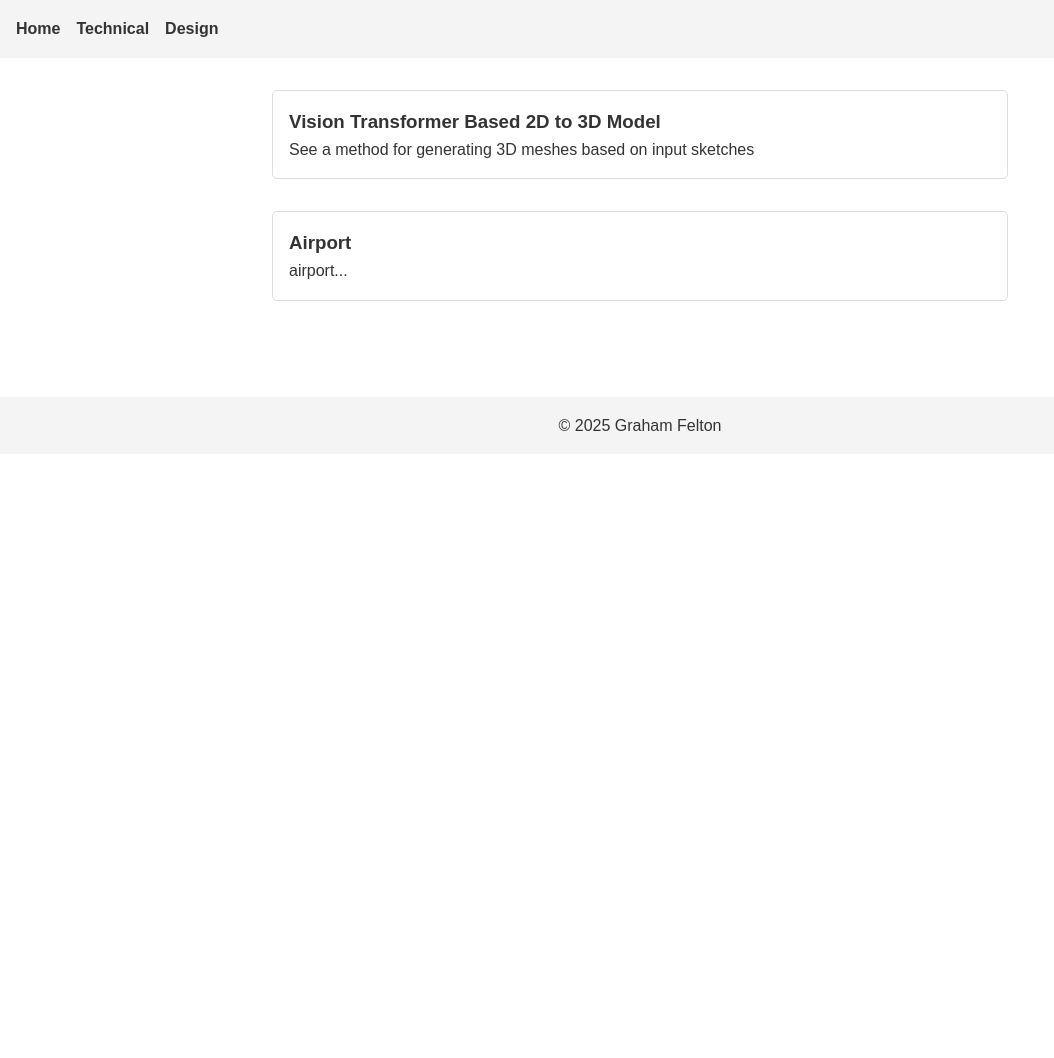
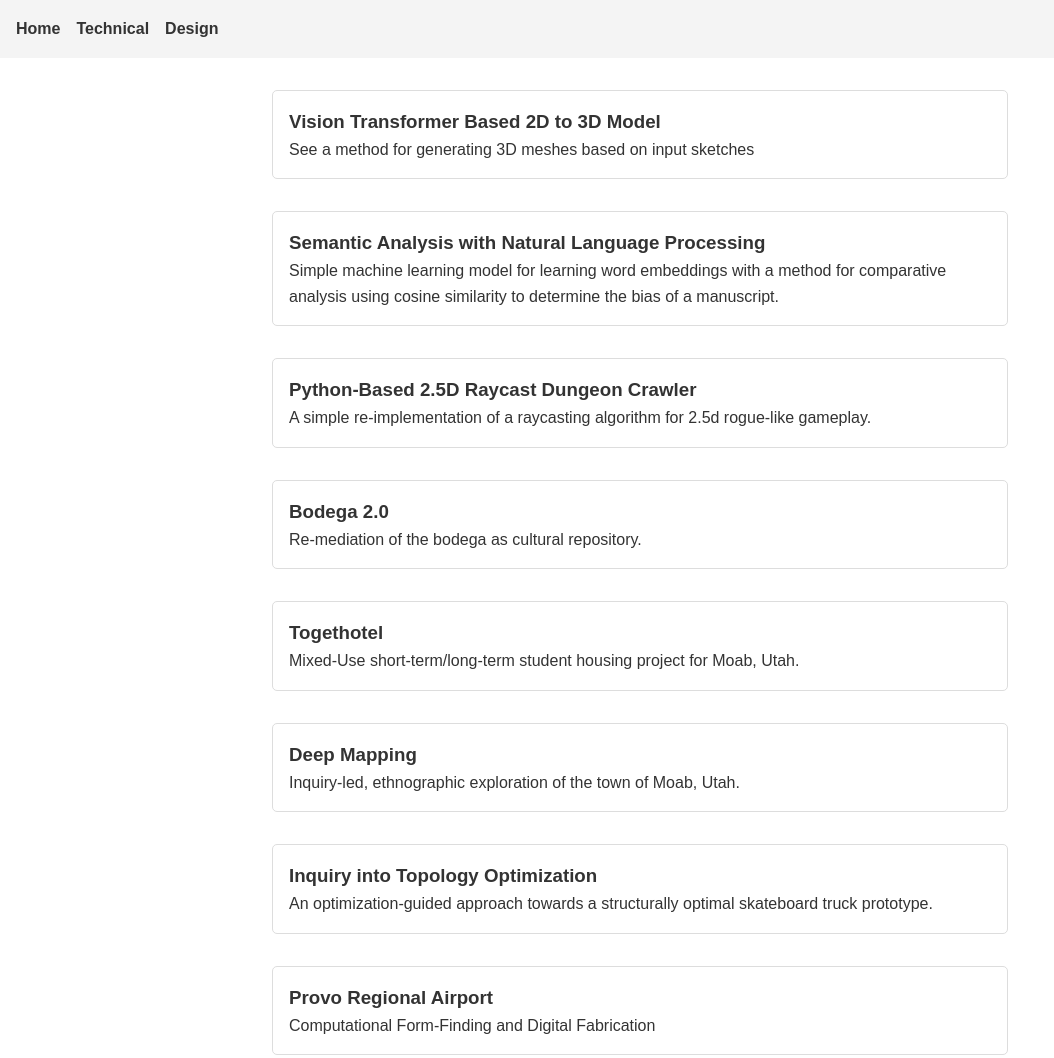
Before and after one commit to 1gfelton/test_website, an Eleventy site: page src/index.html in a window 1280 px wide. Shown: the top 1058 px of the page, without its empty margins (0-1054 px from the left). Before the commit the page ends 800 px from the top, so only its background shows below. Built offline with nearby package versions, Linux system fonts and the light colour scheme; Eleventy itself is replaced by a stand-in of ours; files that its build step writes are made by us from their sources.

Commit message:
fixed bugs

```diff
--- a/src/_data/projects.json
+++ b/src/_data/projects.json
@@ -4,13 +4,43 @@
             "title": "Vision Transformer Based 2D to 3D Model",
             "description": "See a method for generating 3D meshes based on input sketches",
             "previewImage": "/img/triplanes.jpg"
+        },
+        {
+            "title": "Semantic Analysis with Natural Language Processing",
+            "description": "Simple machine learning model for learning word embeddings with a method for comparative analysis using cosine similarity to determine the bias of a manuscript.",
+            "previewImage": "/img/ihb.gif"
+        },
+        {
+            "title": "Python-Based 2.5D Raycast Dungeon Crawler",
+            "description": "A simple re-implementation of a raycasting algorithm for 2.5d rogue-like gameplay.",
+            "previewImage": "/img/anim.gif"
         }
     ],
     "design": [
         {
-            "title": "Airport",
-            "description": "airport...",
-            "previewImage": "/img/air1.jpg"
+            "title": "Bodega 2.0",
+            "description": "Re-mediation of the bodega as cultural repository.",
+            "previewImage": "/img/bodega_t.jpg"
+        },
+        {
+            "title": "Togethotel",
+            "description": "Mixed-Use short-term/long-term student housing project for Moab, Utah.",
+            "previewImage": "/img/togethotel_t.jpg"
+        },
+        {
+            "title": "Deep Mapping",
+            "description": "Inquiry-led, ethnographic exploration of the town of Moab, Utah.",
+            "previewImage": "/img/deep_t.jpg"
+        },
+        {
+            "title": "Inquiry into Topology Optimization",
+            "description": "An optimization-guided approach towards a structurally optimal skateboard truck prototype.",
+            "previewImage": "/img/HERO2.jpg"
+        },
+        {
+            "title": "Provo Regional Airport",
+            "description": "Computational Form-Finding and Digital Fabrication",
+            "previewImage": "/img/airport_t.jpg"
         }
     ]
 }
--- a/src/index.html
+++ b/src/index.html
@@ -1,6 +1,6 @@
 ---
 layout: base.liquid
-title: "Test"
+title: "Home"
 ---
 {% for project in projects.technical %}
 <div class="project">
```
Also changed, not shown: src/portfolio/design/design.html (+2 -2 lines), src/portfolio/tech/tech.html (+2 -2 lines).
